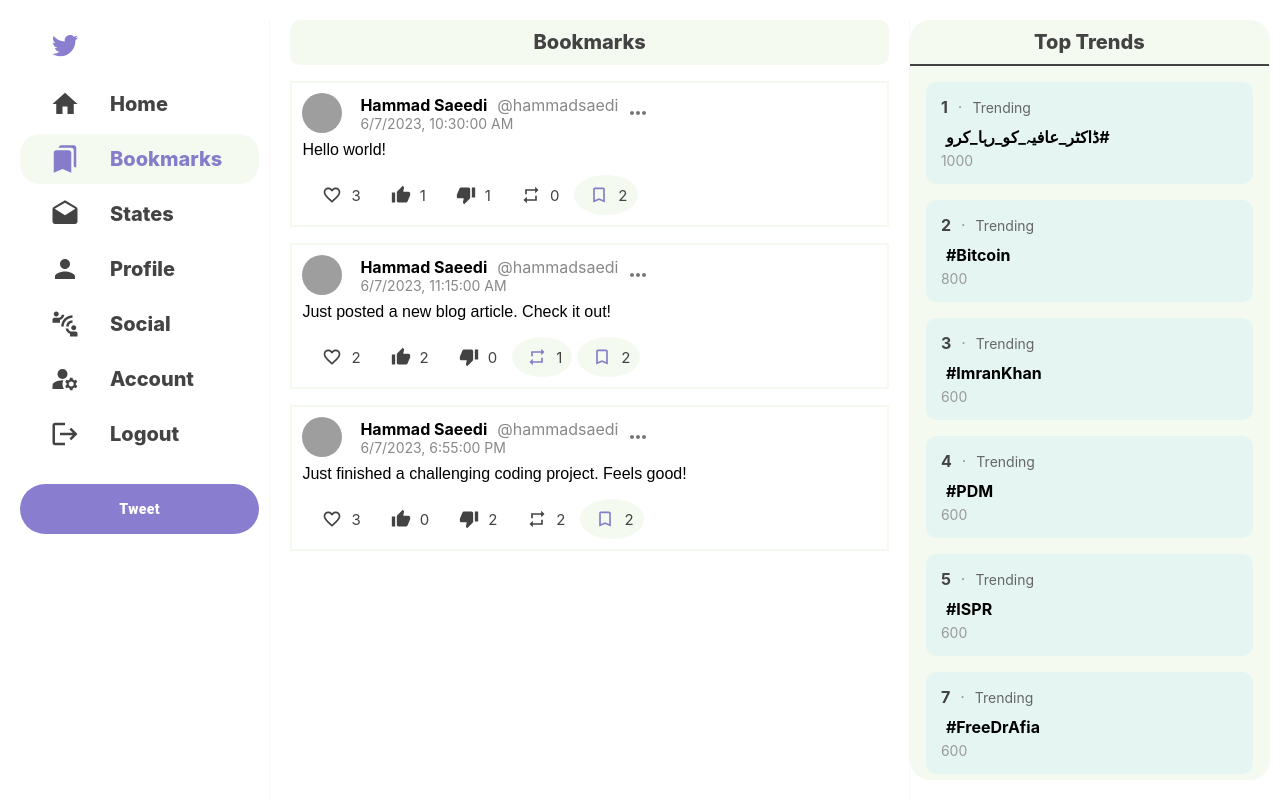
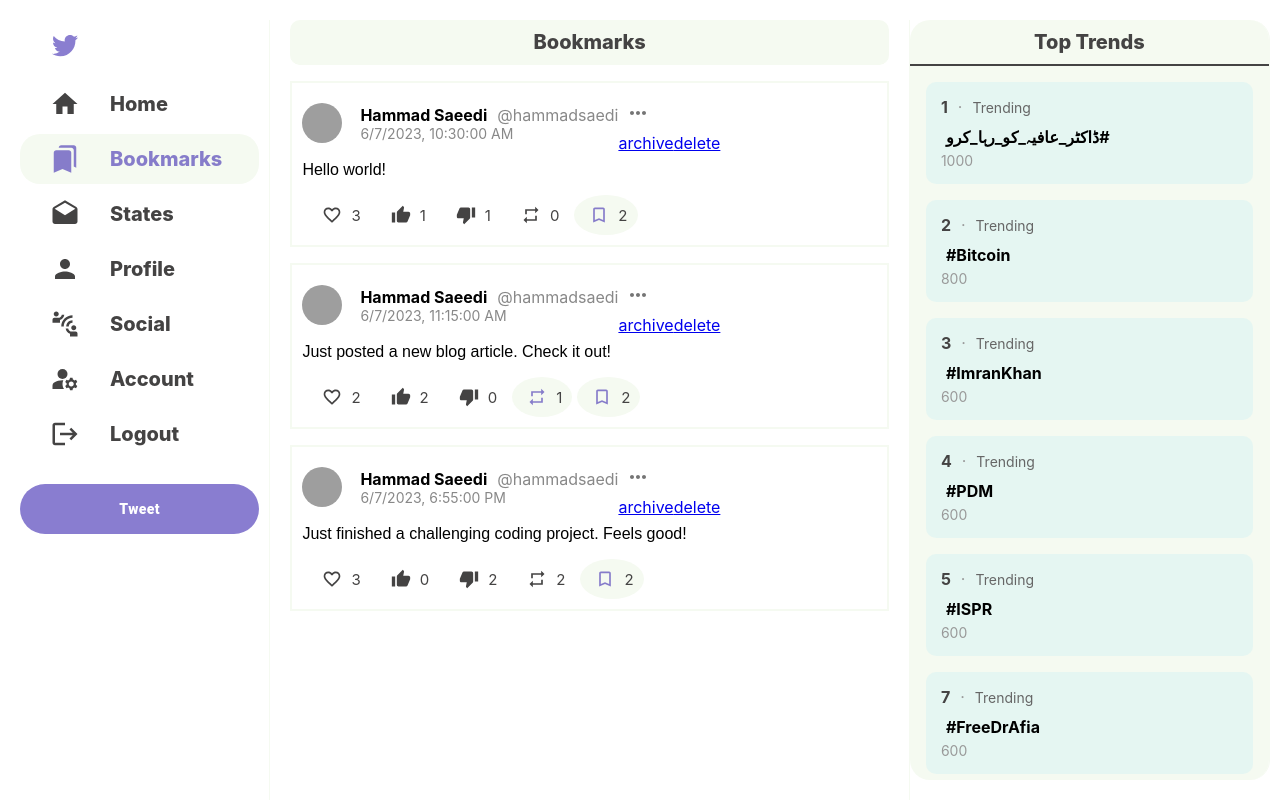
Before and after one commit to hammadsaedi/twitter, a React (Create React App) app in the folder twitter/: page / in a window 1280 px wide. Both pictures are taken after a click on the element "Bookmarks". Built offline with nearby package versions, Linux system fonts and the light colour scheme; grey boxes are pictures that could not be loaded.

Commit message:
Tweet Updates

```diff
--- a/twitter/src/Center/Tweet/Tweet.js
+++ b/twitter/src/Center/Tweet/Tweet.js
@@ -11,15 +11,18 @@ import ChatBubbleOutlineIcon from '@mui/icons-material/ChatBubbleOutline';
 import BookmarkBorderIcon from '@mui/icons-material/BookmarkBorder';
 import { Avatar, IconButton } from '@mui/material';
 
+
 import './Tweet.css'; // Import CSS file for styling
 
 // Counter is not working properly
 export default function Tweet({loggedInUserid, tweet}) {
+  const [ghost, setGhost] = useState(false);
   const { _id, user_id, content, timestamp, likedby, votedby, retweeted_by, bookmarked_by , quoted_tweet, thread_parent, status } = tweet;
 
   const [likedByLoggedUser, setLikedByLoggedUser] = useState(loggedInUserid ? likedby.includes(loggedInUserid) : false);
   const [retweetedByLoggedUser, setRetweetedByLoggedUser] = useState(loggedInUserid ? retweeted_by.includes(loggedInUserid) : false);
   const [bookmarkedByLoggedUser, setBookmarkedByLoggedUser] = useState(loggedInUserid ? bookmarked_by.includes(loggedInUserid) : false);
+
 
   const [upvotedByLoggedUser, setUpvotedByLoggedUser] = useState(
     loggedInUserid
@@ -33,6 +36,22 @@ export default function Tweet({loggedInUserid, tweet}) {
       : false
   );
 
+  const [tweetStatus, setTweetStatus] = useState(status);
+
+  let btn1;
+  let btn2;
+
+  if (tweetStatus === "posted"){
+    btn1 = "archive";
+    btn2 = "delete"
+  } else if (tweetStatus === "draft"){
+    btn1 = "post";
+    btn2 = "delete"
+  } else if (tweetStatus === "archive"){
+    btn1 = "public";
+    btn2 = "delete"
+  }
+
   // Get user data from database via user_id
   const getUSerData = (user_id) => {
     const  user = {
@@ -40,6 +59,14 @@ export default function Tweet({loggedInUserid, tweet}) {
       authorName: 'Hammad Saeedi',
     }
     return user;
+  }
+
+  const handleTweetStatus = (option) => {
+    if (option === "public")
+      option = "post"
+    setTweetStatus(option);
+    setGhost(true);
+    // update database
   }
 
   const {authorUsername, authorName} = getUSerData(user_id);
@@ -97,8 +124,10 @@ export default function Tweet({loggedInUserid, tweet}) {
   // useEffect(() => {
   // }, []);
 
+
+
   return (
-    <div className="tweet-post">
+    <div className={ghost ?"ghost tweet-post" :"tweet-post"}>
       <div className="tweet-header">
         <Avatar src="https://kajabi-storefronts-production.global.ssl.fastly.net/kajabi-storefronts-production/themes/284832/settings_images/rLlCifhXRJiT0RoN2FjK_Logo_roundbackground_black.png" />
         <div className="tweet-info">
@@ -109,10 +138,16 @@ export default function Tweet({loggedInUserid, tweet}) {
 
           <p className="tweet-time">{formattedTimestamp}</p>
         </div>
+        <div class="dropdown">
+          <IconButton className="tweet-options dropbtn">
+            <MoreHorizIcon />
+          </IconButton>
+          <div className="dropdown-content">
+            <a href="#" onClick={() => handleTweetStatus(btn1)}>{btn1}</a>
+            <a href="#" onClick={() => handleTweetStatus(btn2)}>{btn2}</a>
+          </div>
 
-        <IconButton className="tweet-options" aria-label="More options">
-          <MoreHorizIcon />
-        </IconButton>
+        </div>
       </div>
 
       <div className="tweet-content">
```
